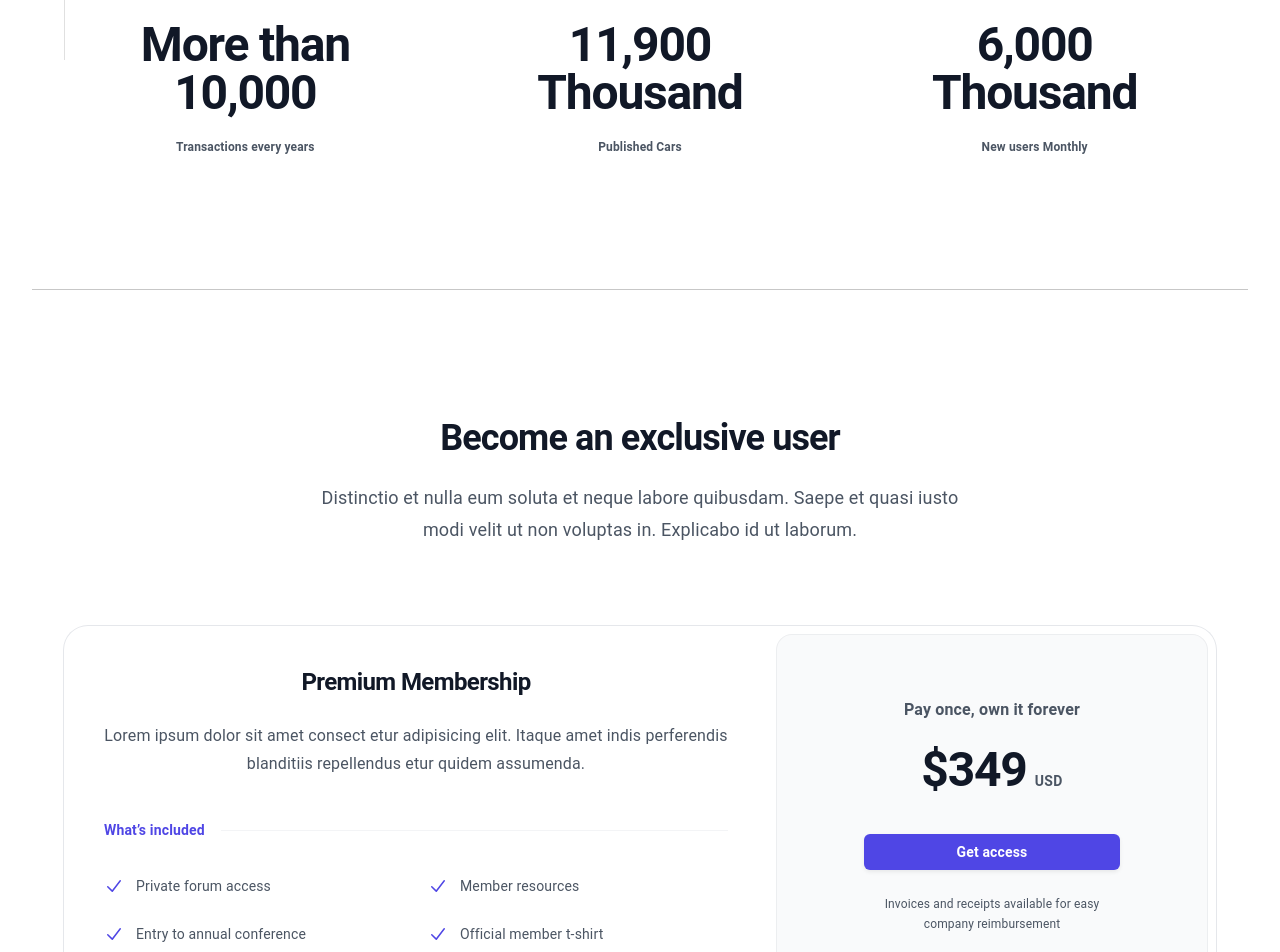
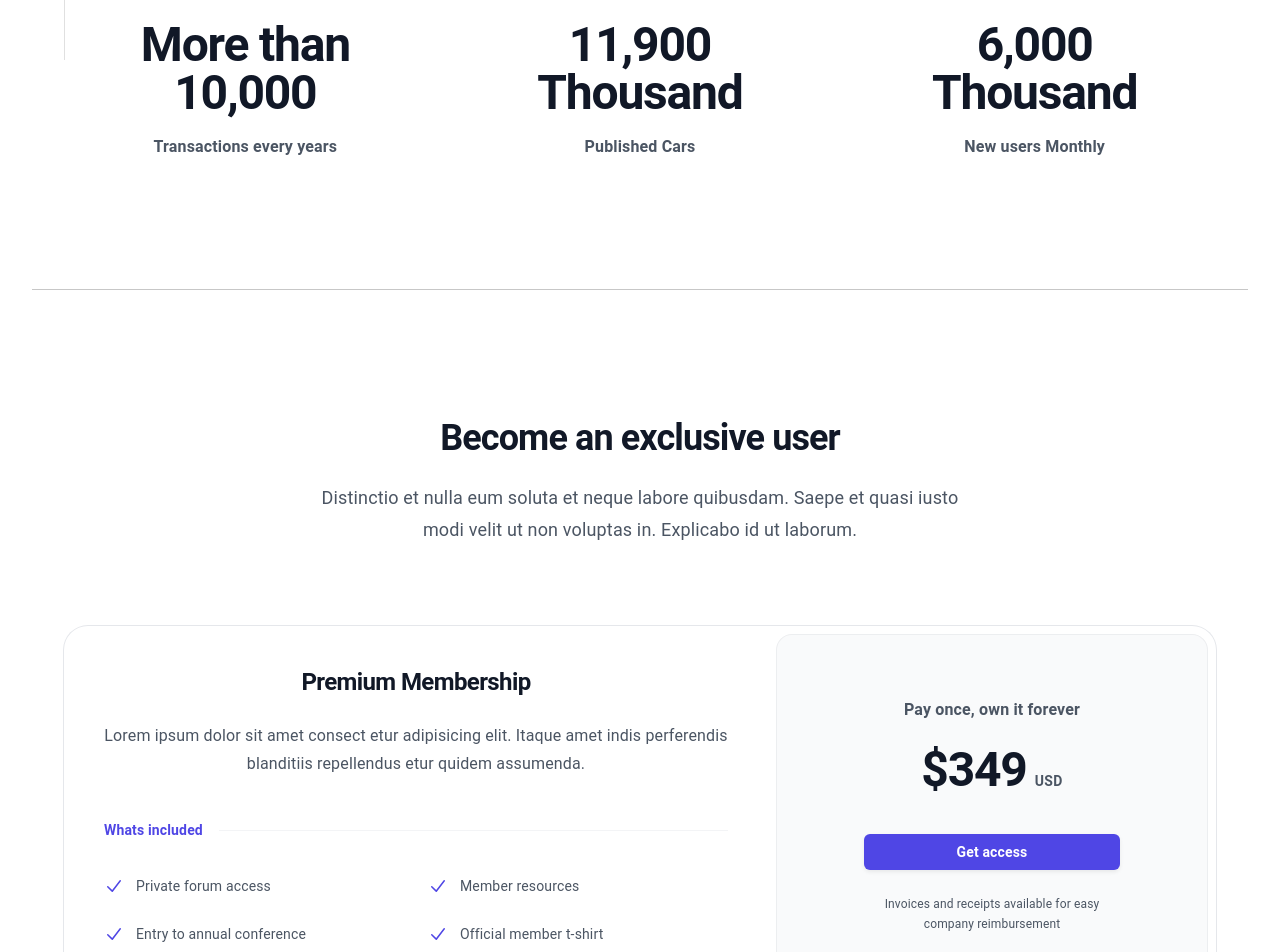
Before and after one commit to octaviosalas/CarBuyingAndSellingApplication, a React (Vite) app in the folder frontend/: page /aboutUs in a window 1280 px wide. Shown: the part 740-1692 px from the top of the page. Built offline with nearby package versions, Linux system fonts and the light colour scheme.

Commit message:
deploytwo

```diff
--- a/frontend/src/components/AboutUs.jsx
+++ b/frontend/src/components/AboutUs.jsx
@@ -86,7 +86,7 @@ const people = [
         <dl className="grid grid-cols-1 gap-x-8 gap-y-16 text-center lg:grid-cols-3">
           {stats.map((stat) => (
             <div key={stat.id} className="mx-auto flex max-w-xs flex-col gap-y-4">
-              <dt className="text-base leading-7 text-xs text-gray-600">{stat.name}</dt>
+              <dt className="text-base leading-7  text-gray-600">{stat.name}</dt>
               <dd className="order-first text-3xl font-semibold tracking-tight text-gray-900 sm:text-5xl">
                 {stat.value}
               </dd>
@@ -116,7 +116,7 @@ const people = [
               repellendus etur quidem assumenda.
             </p>
             <div className="mt-10 flex items-center gap-x-4">
-              <h4 className="flex-none text-sm font-semibold leading-6 text-indigo-600">What’s included</h4>
+              <h4 className="flex-none text-sm font-semibold leading-6 text-indigo-600">Whats included</h4>
               <div className="h-px flex-auto bg-gray-100" />
             </div>
             <ul
--- a/frontend/src/components/Register.jsx
+++ b/frontend/src/components/Register.jsx
@@ -107,7 +107,7 @@ export default function Register() {
             <label htmlFor="company" className="block text-sm font-semibold leading-6 text-gray-900">  Complete Name </label>
             <div className="mt-2.5">
               <input  type="text"  name="company" id="company" autoComplete="organization"
-                className="block w-full rounded-md text-center text-center  border-indigo-600 border-1 px-3.5 py-2 text-gray-900 shadow-sm ring-1 ring-inset ring-gray-300 placeholder:text-gray-400 focus:ring-2 focus:ring-inset focus:ring-indigo-600 sm:text-sm sm:leading-6" onChange={(e) => setName(e.target.value)} />
+                className="block w-full rounded-md text-center  border-indigo-600 border-1 px-3.5 py-2 text-gray-900 shadow-sm ring-1 ring-inset ring-gray-300 placeholder:text-gray-400 focus:ring-2 focus:ring-inset focus:ring-indigo-600 sm:text-sm sm:leading-6" onChange={(e) => setName(e.target.value)} />
             </div>
           </div>
 
@@ -167,7 +167,7 @@ export default function Register() {
 
         </div>
         <div className="mt-10">
-          <button  className="block w-full rounded-md text-center bg-indigo-600 px-3.5 py-2.5 text-center text-sm font-semibold text-white shadow-sm hover:bg-indigo-500 focus-visible:outline focus-visible:outline-2 focus-visible:outline-offset-2 focus-visible:outline-indigo-600" onClick={() => registerAccount()}> Register </button>
+          <button  className="block w-full rounded-md text-center bg-indigo-600 px-3.5 py-2.5  text-sm font-semibold text-white shadow-sm hover:bg-indigo-500 focus-visible:outline focus-visible:outline-2 focus-visible:outline-offset-2 focus-visible:outline-indigo-600" onClick={() => registerAccount()}> Register </button>
         </div>
 
         <div>
```
